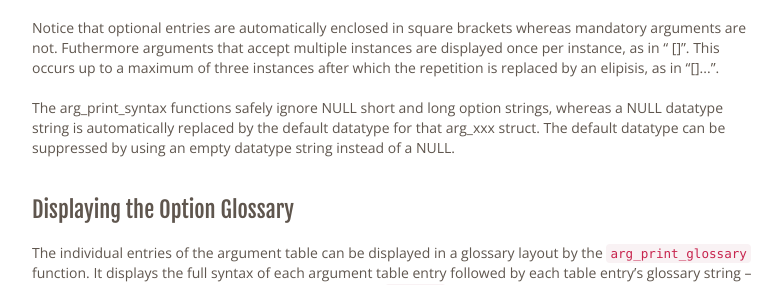
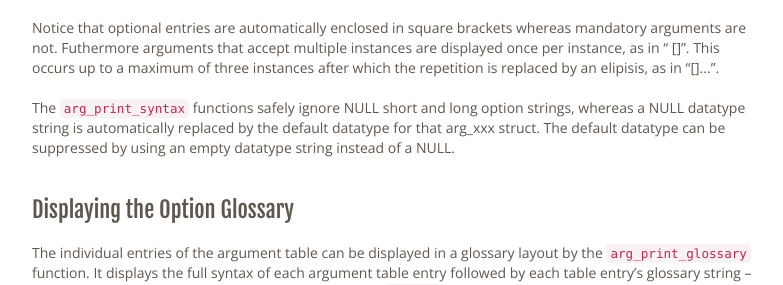
Before and after one commit to argtable/argtable.github.io, a Jekyll site: the page built from tutorial/index.md, in a window 1280 px wide and 900 px high, scrolled down 8201 px. Shown: the part 162-447 px from the top of the window, without its empty margins (248-1031 px from the left). Built offline with Jekyll 4.4.1, drawn with Linux system fonts in a browser that asks for light colours; nearby versions of some CDN libraries; Markdown is read by kramdown in place of the engine named in the settings.

```diff
--- a/tutorial/index.md
+++ b/tutorial/index.md
@@ -339,7 +339,7 @@ and in verbose form as:
 
 Notice that optional entries are automatically enclosed in square brackets whereas mandatory arguments are not. Futhermore arguments that accept multiple instances are displayed once per instance, as in “<file> [<file>]”. This occurs up to a maximum of three instances after which the repetition is replaced by an elipisis, as in “[<file>]...”.
 
-The arg_print_syntax functions safely ignore NULL short and long option strings, whereas a NULL datatype string is automatically replaced by the default datatype for that arg_xxx struct. The default datatype can be suppressed by using an empty datatype string instead of a NULL.
+The `arg_print_syntax` functions safely ignore NULL short and long option strings, whereas a NULL datatype string is automatically replaced by the default datatype for that arg_xxx struct. The default datatype can be suppressed by using an empty datatype string instead of a NULL.
 
 
 ### Displaying the Option Glossary
```
